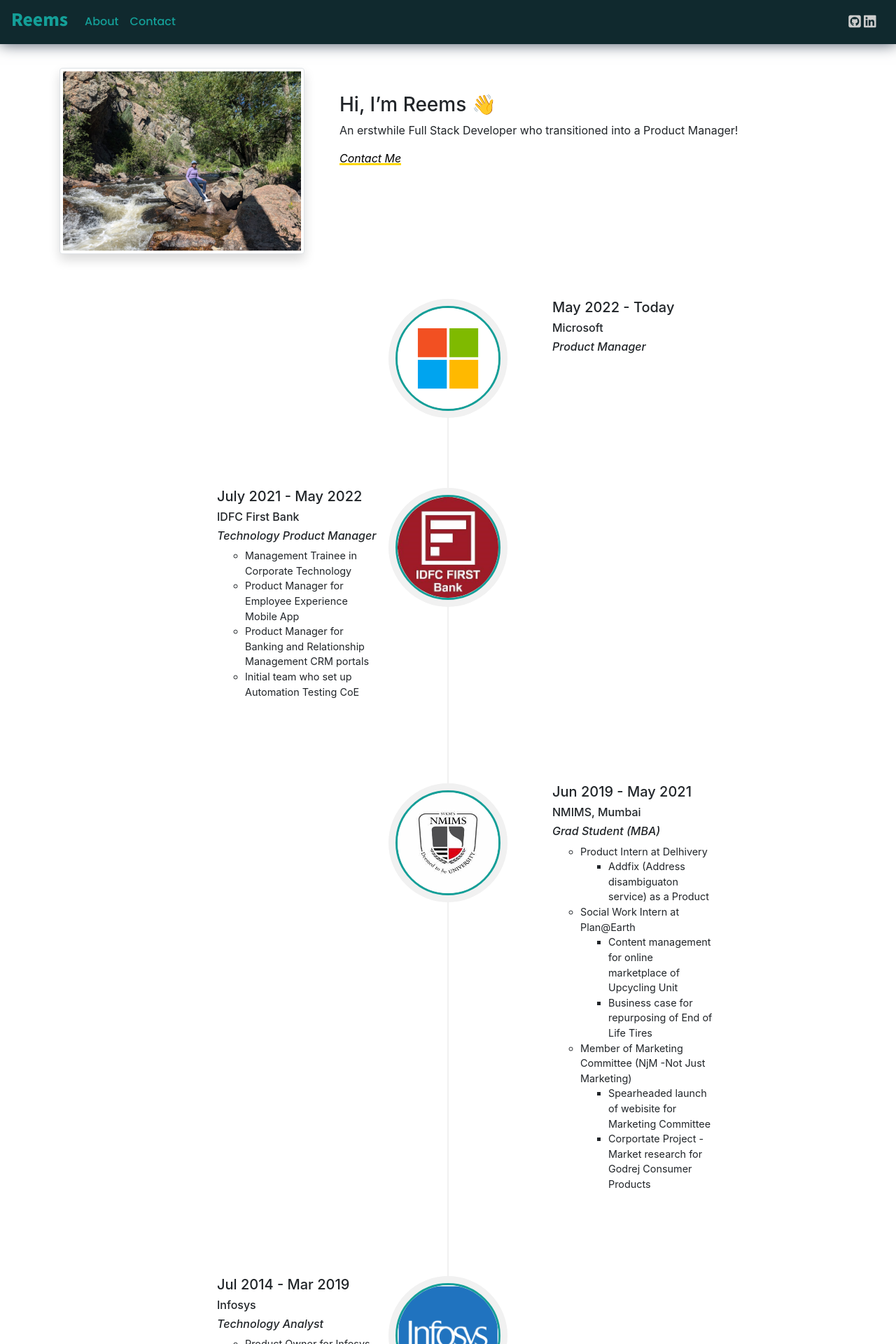
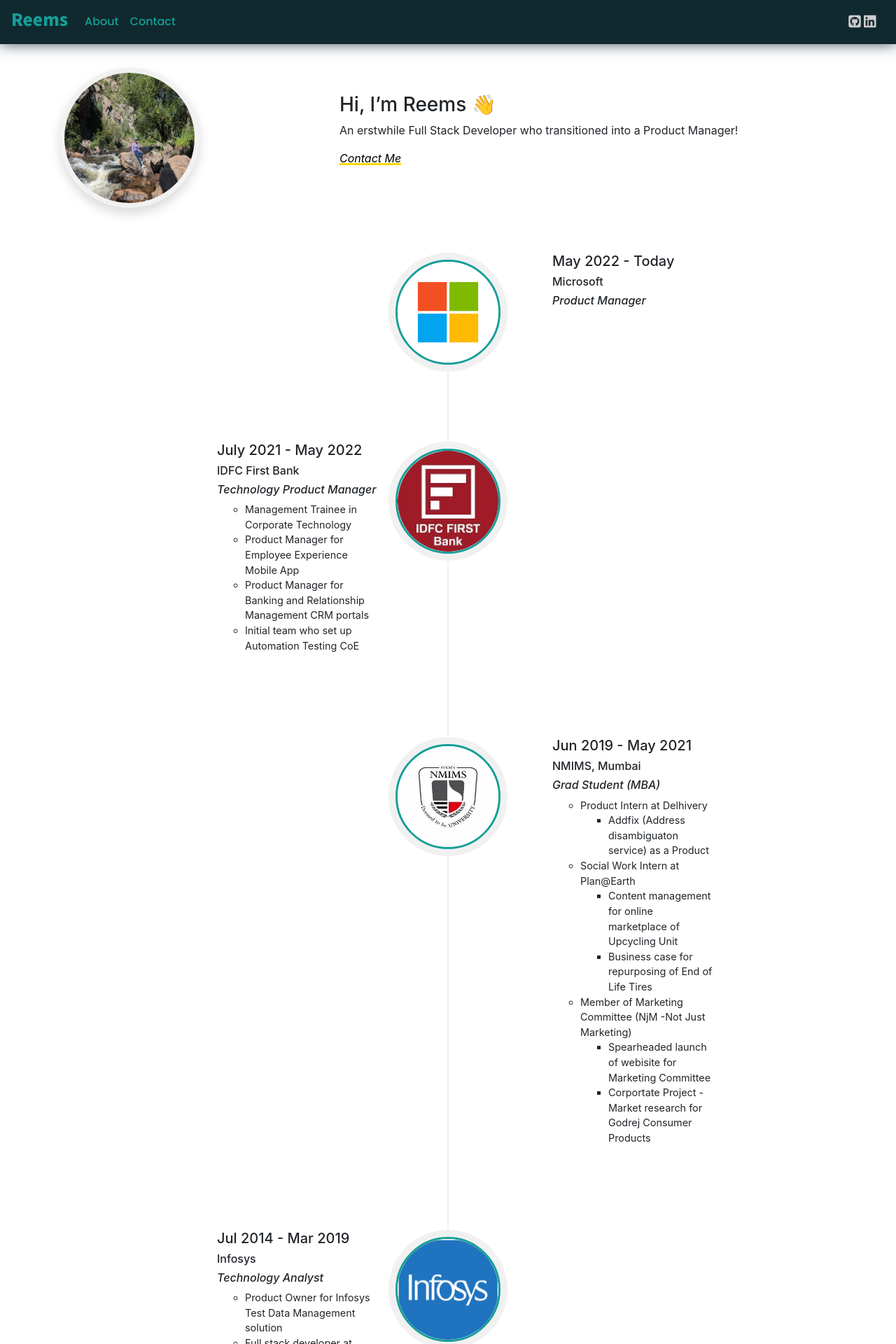
Before and after one commit to reemstk/reemstk.github.io, a Jekyll site: the page built from index.md, in a window 1280 px wide. Shown: the top 1920 px of the page at 70% size. Built offline with Jekyll 4.4.1, drawn with Linux system fonts in a browser that asks for light colours; nearby versions of some CDN libraries; comment, search, counter and statistics services are not loaded; our own code applies the rules of GitHub Pages for plain Markdown files.

Commit message:
Update home.html

```diff
--- a/_layouts/home.html
+++ b/_layouts/home.html
@@ -26,9 +26,9 @@
   <div class="row">
     <div class="col-md-4">
       {% if site.animate %}
-        <img src="{{ site.profile_image }}" class="img-thumbnail float-left animate__animated animate__fadeInLeft shadow bg-white" alt="...">
+        <img src="{{ site.profile_image }}" class="img-me float-left animate__animated animate__fadeInLeft shadow bg-white" alt="...">
       {% else %}
-        <img src="{{ site.profile_image }}" class="img-thumbnail float-left" alt="..." style="border-radius:50%; width:300px; height:200px; object-fit:cover; border: 3px solid #149f98;"/>
+        <img src="{{ site.profile_image }}" class="img-me float-left" alt="..." style="border-radius:50%; width:300px; height:200px; object-fit:cover; border: 3px solid #149f98;"/>
       {% endif %}
     </div>
 
```
